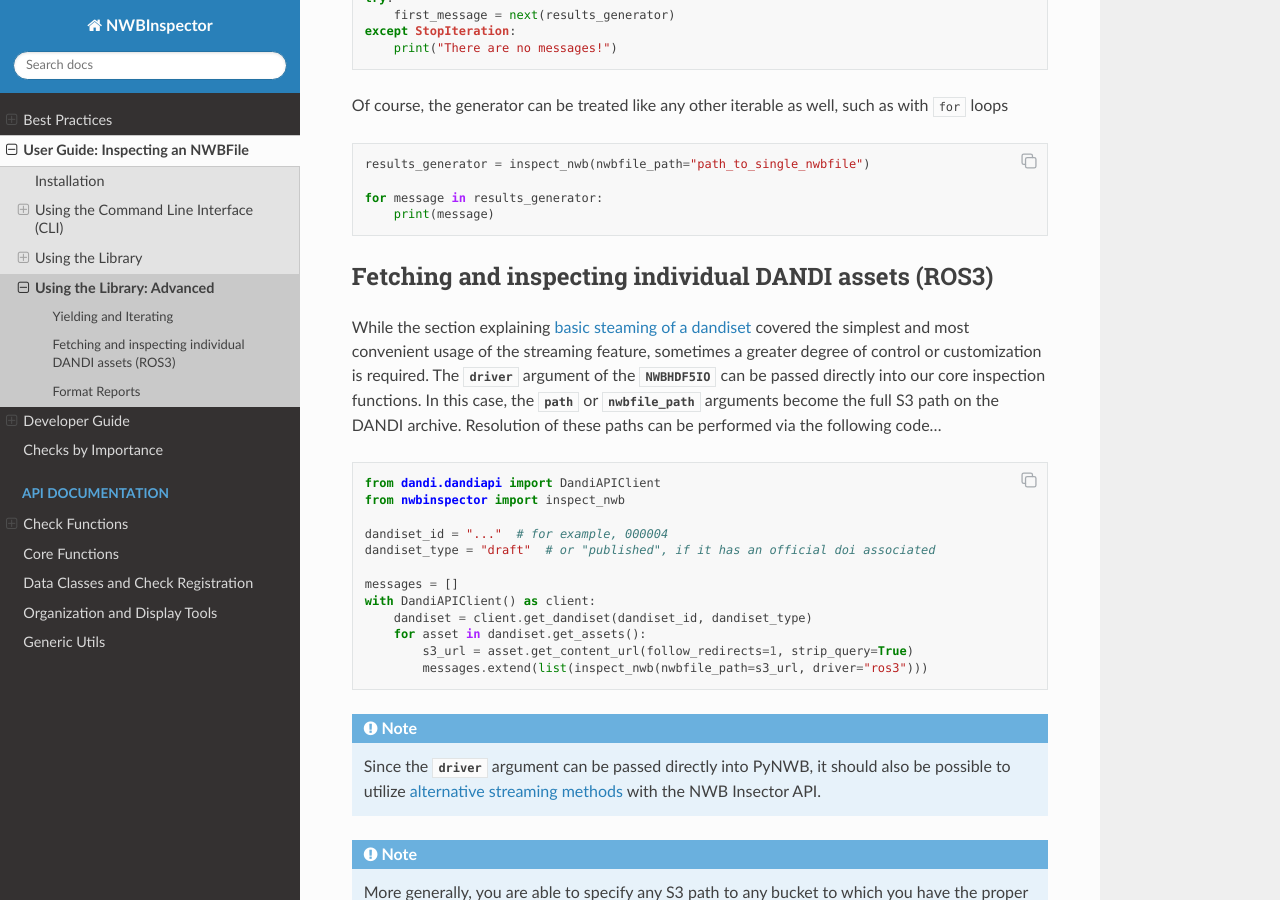
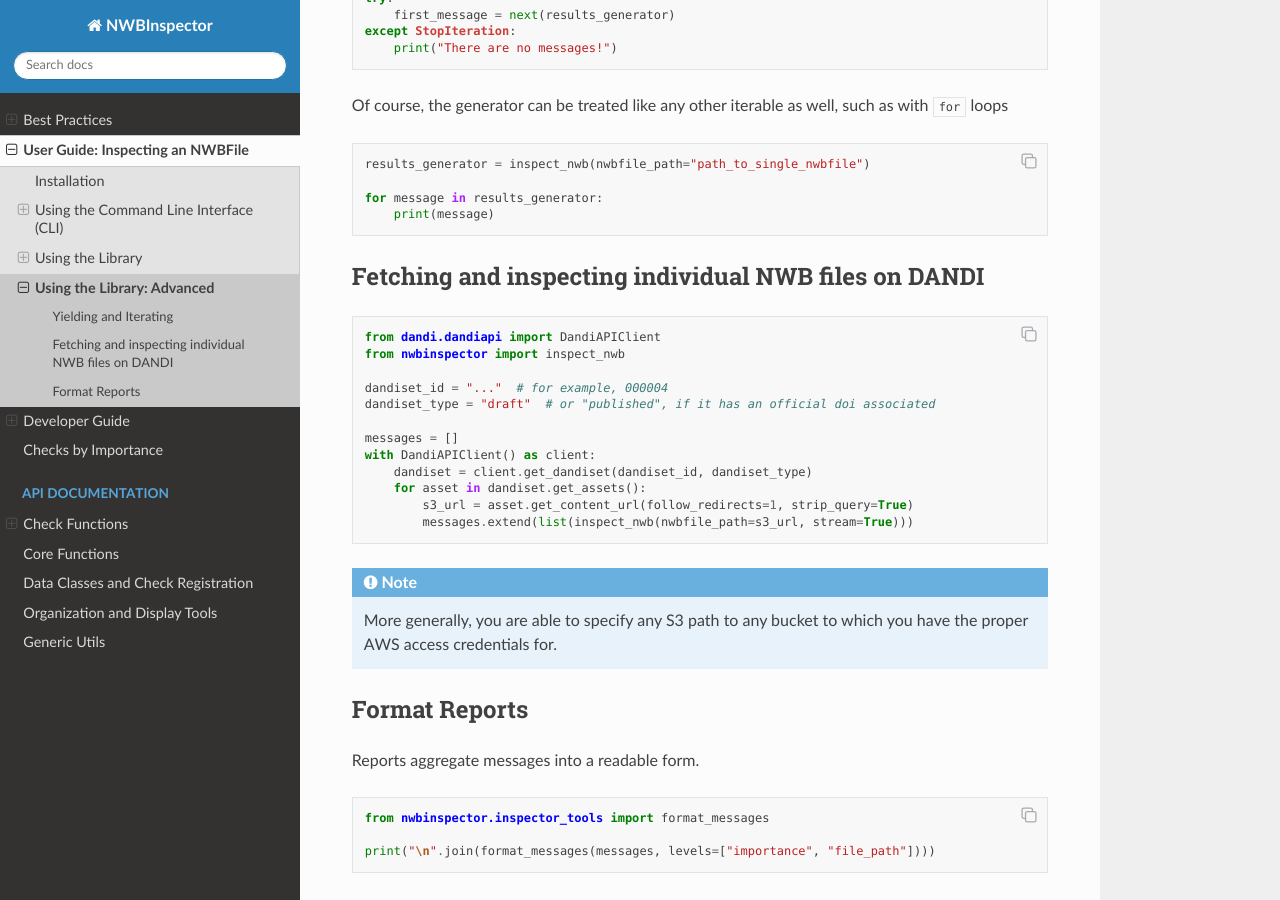
Before and after one commit to NeurodataWithoutBorders/nwbinspector, a Sphinx documentation site: the page built from docs/user_guide/using_the_library_advanced.rst, in a window 1280 px wide and 900 px high, scrolled down 713 px. Built offline with Sphinx 7.4.7 and the Read the Docs theme 2.0.0, drawn with Linux system fonts in a browser that asks for light colours.

```diff
--- a/docs/conf_extlinks.py
+++ b/docs/conf_extlinks.py
@@ -13,10 +13,6 @@ extlinks = {
         None,
     ),
     "dandi-archive": ("https://dandiarchive.org/%s", "%s"),
-    "ros3-tutorial": (
-        "https://pynwb.readthedocs.io/en/stable/tutorials/advanced_io/streaming.html#streaming-method-2-ros3%s",
-        None,
-    ),
     "alternative-streaming-tutorial": (
         "https://pynwb.readthedocs.io/en/stable/tutorials/advanced_io/streaming.html#streaming-method-1-fsspec%s",
         None,
--- a/docs/user_guide/using_the_library.rst
+++ b/docs/user_guide/using_the_library.rst
@@ -67,15 +67,15 @@ This has the same return structure as :py:class:`~nwbinspector.nwbinspector.insp
 
 .. _simple_streaming_api:
 
-Inspect a DANDI set (ROS3)
---------------------------
+Inspect a dandiset
+------------------
 
 It is a common use case to inspect and review entire datasets of NWB files that have already been uploaded to the
 :dandi-archive:`DANDI Archive <>`. While it is possible to simply download the entire dandiset to your local computer and
 run the NWB Inspector as usual, it can be more convenient to stream the data. This can be especially useful when the
 dandiset is large and impractical to download in full.
 
-Once you install the :ros3-tutorial:`ros3 driver <>`, you can inspect a dandiset by providing the six-digit identifier.
+You can inspect a dandiset by providing the six-digit identifier.
 
 .. code-block:: python
 
--- a/docs/user_guide/using_the_library_advanced.rst
+++ b/docs/user_guide/using_the_library_advanced.rst
@@ -47,10 +47,8 @@ Of course, the generator can be treated like any other iterable as well, such as
 
 .. _advanced_streaming_api:
 
-Fetching and inspecting individual DANDI assets (ROS3)
-------------------------------------------------------
-
-While the section explaining :ref:`basic steaming of a dandiset <simple_streaming_api>` covered the simplest and most convenient usage of the streaming feature, sometimes a greater degree of control or customization is required. The :py:attr:`driver` argument of the :py:class:`~pynwb.NWBHDF5IO` can be passed directly into our core inspection functions. In this case, the :py:attr:`path` or :py:attr:`nwbfile_path` arguments become the full S3 path on the DANDI archive. Resolution of these paths can be performed via the following code...
+Fetching and inspecting individual NWB files on DANDI
+-----------------------------------------------------
 
 
 .. code-block:: python
@@ -66,11 +64,7 @@ While the section explaining :ref:`basic steaming of a dandiset <simple_streamin
         dandiset = client.get_dandiset(dandiset_id, dandiset_type)
         for asset in dandiset.get_assets():
             s3_url = asset.get_content_url(follow_redirects=1, strip_query=True)
-            messages.extend(list(inspect_nwb(nwbfile_path=s3_url, driver="ros3")))
-
-.. note::
-
-    Since the :py:attr:`driver` argument can be passed directly into PyNWB, it should also be possible to utilize :alternative-streaming-tutorial:`alternative streaming methods <>` with the NWB Insector API.
+            messages.extend(list(inspect_nwb(nwbfile_path=s3_url, stream=True)))
 
 .. note::
 
```
Also changed, not shown: 3 other files.
